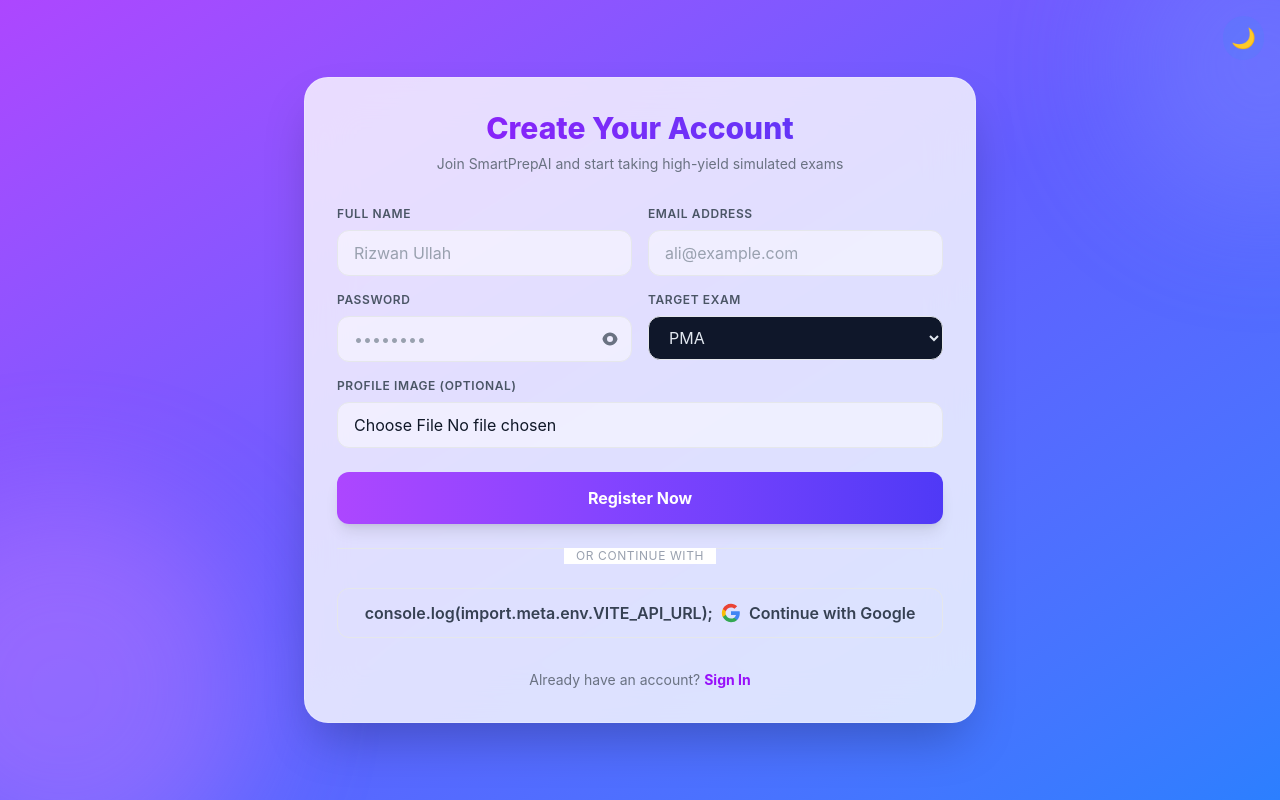
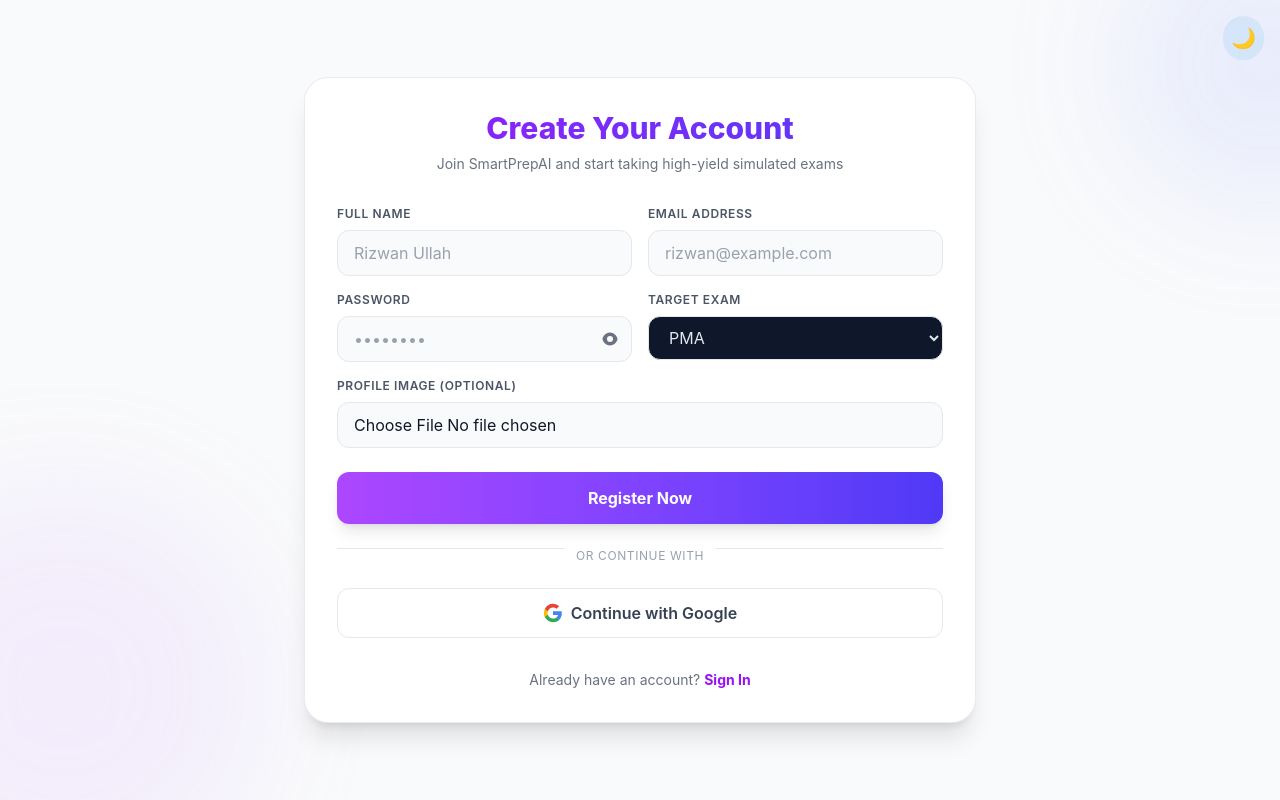
Before and after one commit to rizwangul-hub/SmartPrepAI, a React (Vite) app: page /register in a window 1280 px wide. Built offline with nearby package versions, Linux system fonts and the light colour scheme.

Commit message:
add my file

```diff
--- a/src/pages/Register.jsx
+++ b/src/pages/Register.jsx
@@ -75,16 +75,16 @@
   };
 
   return (
-    <div className="min-h-screen flex items-center justify-center bg-gradient-to-br from-purple-500 via-indigo-500 to-blue-500 dark:from-slate-900 dark:via-indigo-950 dark:to-slate-900 p-4 relative overflow-hidden">
-      {/* Background design elements */}
-      <div className="absolute top-[-10%] right-[-10%] w-72 h-72 rounded-full bg-indigo-400 blur-3xl opacity-40 animate-pulse"></div>
-      <div className="absolute bottom-[-10%] left-[-10%] w-96 h-96 rounded-full bg-purple-400 blur-3xl opacity-40 animate-pulse delay-700"></div>
+    <div className="min-h-screen flex items-center justify-center bg-gray-50 dark:bg-slate-950 text-gray-900 dark:text-gray-100 p-4 relative overflow-hidden transition-colors duration-500">
+      {/* Soft background glow blobs */}
+      <div className="absolute top-[-10%] right-[-10%] w-72 h-72 rounded-full bg-indigo-300/25 dark:bg-indigo-500/10 blur-3xl animate-pulse"></div>
+      <div className="absolute bottom-[-10%] left-[-10%] w-96 h-96 rounded-full bg-purple-300/25 dark:bg-purple-500/10 blur-3xl animate-pulse delay-700"></div>
 
       <div className="absolute top-4 right-4 z-10">
         <ThemeToggle />
       </div>
 
-      <div className="w-full max-w-2xl bg-white/80 dark:bg-slate-900/80 backdrop-blur-xl border border-white/20 dark:border-slate-800 rounded-3xl shadow-2xl p-8 transition-all">
+      <div className="w-full max-w-2xl bg-white dark:bg-slate-900/90 backdrop-blur-xl border border-gray-200/80 dark:border-slate-800 rounded-3xl shadow-xl p-8 transition-all">
         <div className="text-center mb-8">
           <h1 className="text-3xl font-extrabold bg-gradient-to-r from-purple-600 to-indigo-600 dark:from-purple-400 dark:to-indigo-400 bg-clip-text text-transparent">
             Create Your Account
@@ -119,7 +119,7 @@
                 onChange={handleChange}
                 required
                 placeholder="Rizwan Ullah"
-                className="w-full px-4 py-2.5 rounded-xl border border-gray-200 dark:border-slate-800 bg-white/50 dark:bg-slate-950/50 text-gray-900 dark:text-gray-100 placeholder-gray-400 focus:outline-none focus:ring-2 focus:ring-indigo-500 dark:focus:ring-indigo-400 transition"
+                className="w-full px-4 py-2.5 rounded-xl border border-gray-200 dark:border-slate-800/80 bg-gray-50 dark:bg-slate-950/80 text-gray-900 dark:text-gray-100 placeholder-gray-400 dark:placeholder-gray-500 focus:outline-none focus:ring-2 focus:ring-indigo-500 dark:focus:ring-indigo-400 focus:bg-white dark:focus:bg-slate-950 transition"
               />
             </div>
 
@@ -133,8 +133,8 @@
                 value={form.email}
                 onChange={handleChange}
                 required
-                placeholder="ali@example.com"
-                className="w-full px-4 py-2.5 rounded-xl border border-gray-200 dark:border-slate-800 bg-white/50 dark:bg-slate-950/50 text-gray-900 dark:text-gray-100 placeholder-gray-400 focus:outline-none focus:ring-2 focus:ring-indigo-500 dark:focus:ring-indigo-400 transition"
+                placeholder="rizwan@example.com"
+                className="w-full px-4 py-2.5 rounded-xl border border-gray-200 dark:border-slate-800/80 bg-gray-50 dark:bg-slate-950/80 text-gray-900 dark:text-gray-100 placeholder-gray-400 dark:placeholder-gray-500 focus:outline-none focus:ring-2 focus:ring-indigo-500 dark:focus:ring-indigo-400 focus:bg-white dark:focus:bg-slate-950 transition"
               />
             </div>
 
@@ -150,7 +150,7 @@
                   onChange={handleChange}
                   required
                   placeholder="••••••••"
-                  className="w-full px-4 py-2.5 rounded-xl border border-gray-200 dark:border-slate-800 bg-white/50 dark:bg-slate-950/50 text-gray-900 dark:text-gray-100 placeholder-gray-400 focus:outline-none focus:ring-2 focus:ring-indigo-500 dark:focus:ring-indigo-400 transition"
+                  className="w-full px-4 py-2.5 rounded-xl border border-gray-200 dark:border-slate-800/80 bg-gray-50 dark:bg-slate-950/80 text-gray-900 dark:text-gray-100 placeholder-gray-400 dark:placeholder-gray-500 focus:outline-none focus:ring-2 focus:ring-indigo-500 dark:focus:ring-indigo-400 focus:bg-white dark:focus:bg-slate-950 transition"
                 />
                 <button
                   type="button"
@@ -179,7 +179,7 @@
                 name="desiredExam"
                 value={form.desiredExam}
                 onChange={handleChange}
-                className="w-full px-4 py-2.5 rounded-xl border border-gray-200 dark:border-slate-800 bg-white/50 dark:bg-slate-950/50 text-gray-900 dark:text-gray-100 focus:outline-none focus:ring-2 focus:ring-indigo-500 dark:focus:ring-indigo-400 transition"
+                className="w-full px-4 py-2.5 rounded-xl border border-gray-200 dark:border-slate-800/80 bg-gray-50 dark:bg-slate-950/80 text-gray-900 dark:text-gray-100 focus:outline-none focus:ring-2 focus:ring-indigo-500 dark:focus:ring-indigo-400 focus:bg-white dark:focus:bg-slate-950 transition"
               >
                 {exams.map((ex) => (
                   <option key={ex} value={ex}>
@@ -199,7 +199,7 @@
                   name="profileImage"
                   accept="image/*"
                   onChange={handleFileChange}
-                  className="flex-1 px-4 py-2.5 rounded-xl border border-gray-200 dark:border-slate-800 bg-white/50 dark:bg-slate-950/50 text-gray-900 dark:text-gray-100 focus:outline-none transition"
+                  className="flex-1 px-4 py-2.5 rounded-xl border border-gray-200 dark:border-slate-800/80 bg-gray-50 dark:bg-slate-950/80 text-gray-900 dark:text-gray-100 focus:outline-none transition"
                 />
                 {imagePreview && (
                   <img src={imagePreview} alt="Preview" className="w-12 h-12 rounded-xl object-cover border border-purple-200 dark:border-purple-900 shadow" />
@@ -233,7 +233,6 @@
           onClick={() => window.location.href = `${import.meta.env.VITE_API_URL || ''}/api/auth/google`}
           className="w-full py-3 px-4 border border-gray-200 dark:border-slate-800 hover:bg-gray-50 dark:hover:bg-slate-800/50 text-gray-700 dark:text-gray-300 font-semibold rounded-xl flex items-center justify-center gap-2 transition"
         >
-        console.log(import.meta.env.VITE_API_URL);
 
           <svg className="w-5 h-5" viewBox="0 0 24 24" aria-hidden="true">
             <path
--- a/src/pages/ResetPassword.jsx
+++ b/src/pages/ResetPassword.jsx
@@ -61,16 +61,16 @@
   };
 
   return (
-    <div className="min-h-screen flex items-center justify-center bg-gradient-to-br from-indigo-500 via-purple-500 to-pink-500 dark:from-slate-900 dark:via-purple-950 dark:to-slate-900 p-4 relative overflow-hidden">
-      {/* Background blobs */}
-      <div className="absolute top-[-10%] left-[-10%] w-72 h-72 rounded-full bg-pink-400 blur-3xl opacity-40 animate-pulse" />
-      <div className="absolute bottom-[-10%] right-[-10%] w-96 h-96 rounded-full bg-blue-400 blur-3xl opacity-40 animate-pulse delay-700" />
+    <div className="min-h-screen flex items-center justify-center bg-gray-50 dark:bg-slate-950 text-gray-900 dark:text-gray-100 p-4 relative overflow-hidden transition-colors duration-500">
+      {/* Soft background glow blobs */}
+      <div className="absolute top-[-10%] left-[-10%] w-72 h-72 rounded-full bg-indigo-300/25 dark:bg-indigo-500/10 blur-3xl animate-pulse" />
+      <div className="absolute bottom-[-10%] right-[-10%] w-96 h-96 rounded-full bg-purple-300/25 dark:bg-purple-500/10 blur-3xl animate-pulse delay-700" />
 
       <div className="absolute top-4 right-4 z-10">
         <ThemeToggle />
       </div>
 
-      <div className="w-full max-w-md bg-white/80 dark:bg-slate-900/80 backdrop-blur-xl border border-white/20 dark:border-slate-800 rounded-3xl shadow-2xl p-8 transition-all duration-300">
+      <div className="w-full max-w-md bg-white dark:bg-slate-900/90 backdrop-blur-xl border border-gray-200/80 dark:border-slate-800 rounded-3xl shadow-xl p-8 transition-all duration-300">
         {/* Header */}
         <div className="text-center mb-8">
           <div className="inline-flex items-center justify-center w-16 h-16 rounded-2xl bg-gradient-to-tr from-indigo-500 to-purple-600 text-white font-bold text-2xl mb-4 shadow-lg">
@@ -124,7 +124,7 @@
                     onChange={(e) => setNewPassword(e.target.value)}
                     required
                     placeholder="••••••••"
-                    className="w-full px-4 py-3 pr-12 rounded-xl border border-gray-200 dark:border-slate-800 bg-white/50 dark:bg-slate-950/50 text-gray-900 dark:text-gray-100 placeholder-gray-400 focus:outline-none focus:ring-2 focus:ring-indigo-500 dark:focus:ring-indigo-400 transition"
+                    className="w-full px-4 py-3 pr-12 rounded-xl border border-gray-200 dark:border-slate-800/80 bg-gray-50 dark:bg-slate-950/80 text-gray-900 dark:text-gray-100 placeholder-gray-400 dark:placeholder-gray-500 focus:outline-none focus:ring-2 focus:ring-indigo-500 dark:focus:ring-indigo-400 focus:bg-white dark:focus:bg-slate-950 transition"
                   />
                   <button
                     type="button"
@@ -170,7 +170,7 @@
                     onChange={(e) => setConfirmPassword(e.target.value)}
                     required
                     placeholder="••••••••"
-                    className="w-full px-4 py-3 pr-12 rounded-xl border border-gray-200 dark:border-slate-800 bg-white/50 dark:bg-slate-950/50 text-gray-900 dark:text-gray-100 placeholder-gray-400 focus:outline-none focus:ring-2 focus:ring-indigo-500 dark:focus:ring-indigo-400 transition"
+                    className="w-full px-4 py-3 pr-12 rounded-xl border border-gray-200 dark:border-slate-800/80 bg-gray-50 dark:bg-slate-950/80 text-gray-900 dark:text-gray-100 placeholder-gray-400 dark:placeholder-gray-500 focus:outline-none focus:ring-2 focus:ring-indigo-500 dark:focus:ring-indigo-400 focus:bg-white dark:focus:bg-slate-950 transition"
                   />
                   <button
                     type="button"
```
Also changed, not shown: src/pages/ForgotPassword.jsx (+9 -8 lines), src/pages/Login.jsx (+8 -8 lines).
